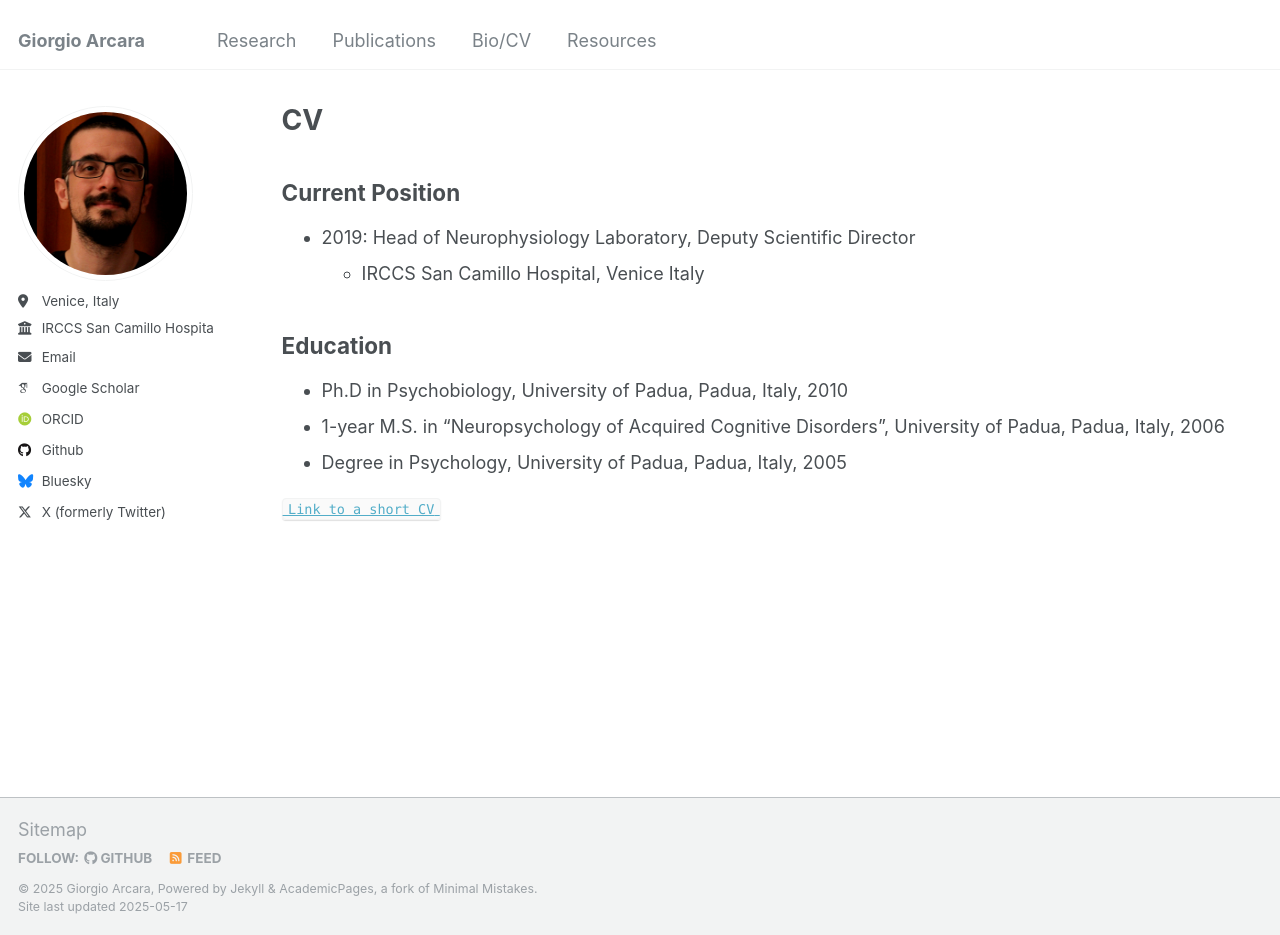
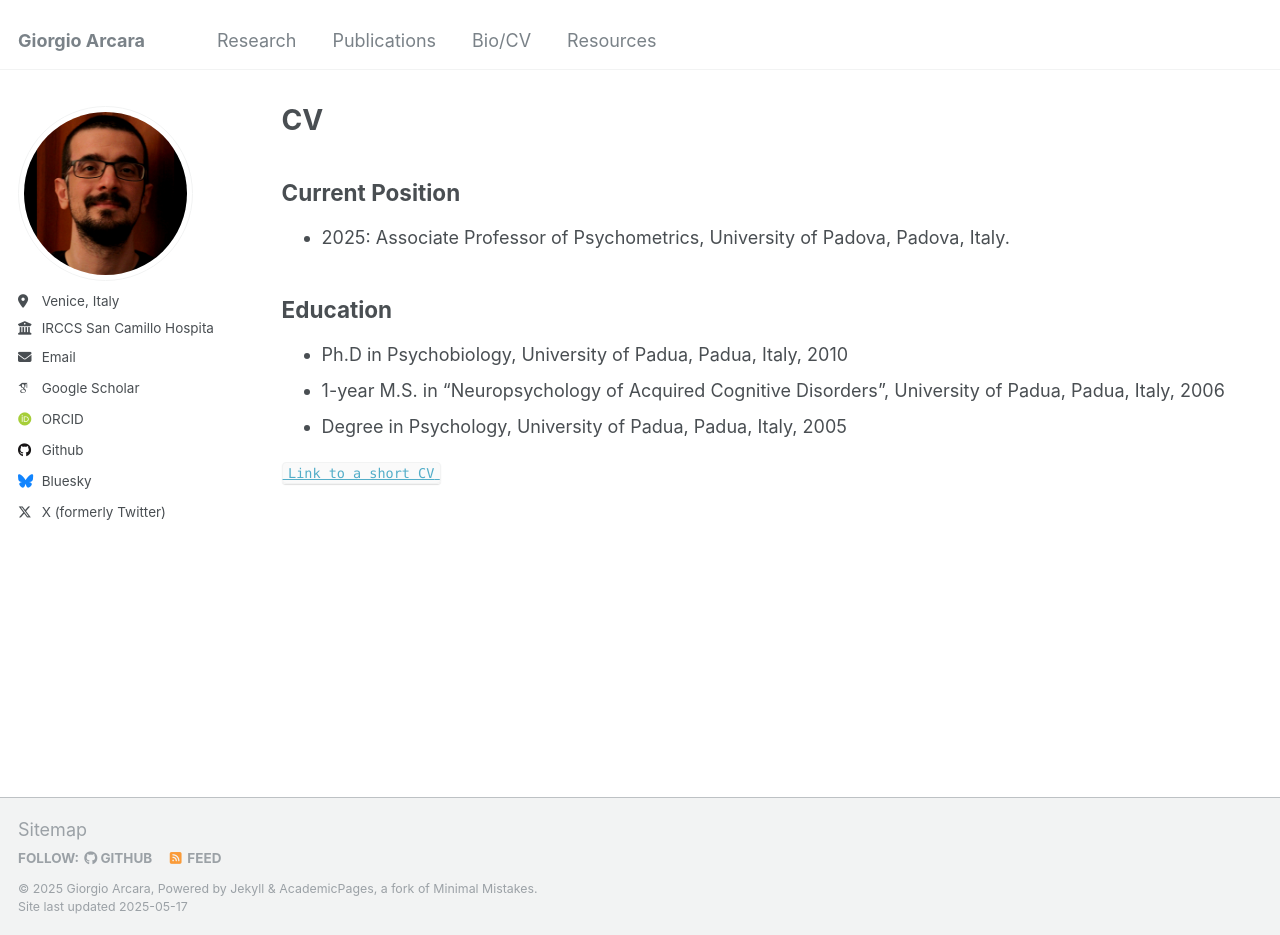
Before and after one commit to giorgioarcara/giorgioarcara.github.io, a Jekyll site: the page built from _pages/cv.md, in a window 1280 px wide and 935 px high. Built offline with Jekyll 4.4.1, drawn with Linux system fonts in a browser that asks for light colours; some web fonts are replaced.

Commit message:
small change in layout of Homepage

```diff
--- a/_pages/cv.md
+++ b/_pages/cv.md
@@ -10,8 +10,7 @@ redirect_from:
 {% include base_path %}
 
 ## Current Position
-* 2019: Head of Neurophysiology Laboratory, Deputy Scientific Director
-  * IRCCS San Camillo Hospital, Venice Italy
+* 2025: Associate Professor of Psychometrics, University of Padova, Padova, Italy.
 
 ## Education
 * Ph.D in Psychobiology, University of Padua, Padua, Italy, 2010
```
Also changed, not shown: _pages/about.md (+1 -1 lines).
